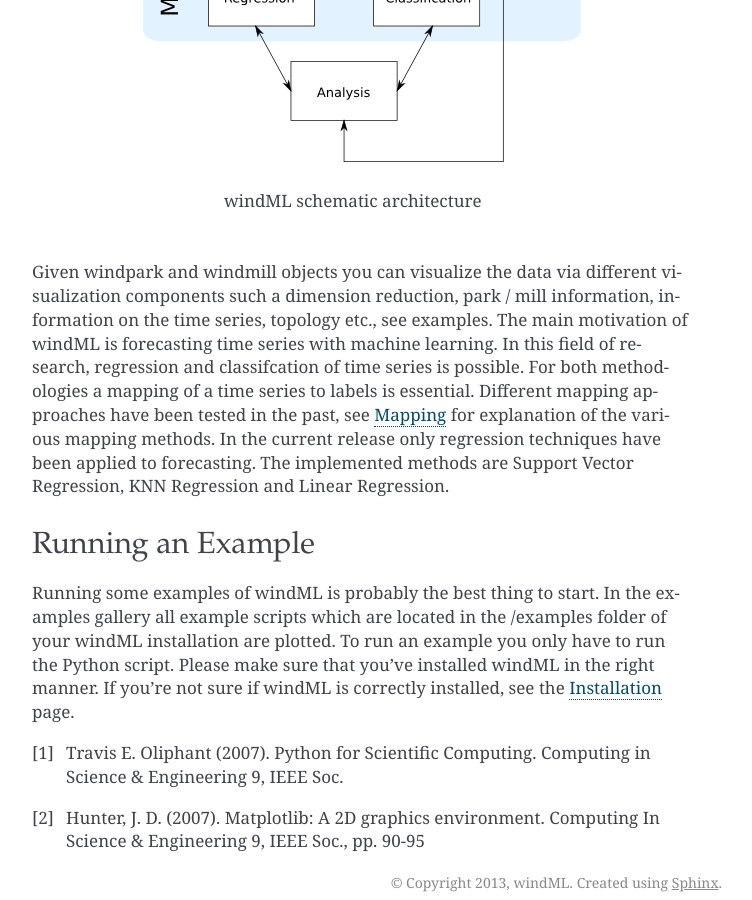
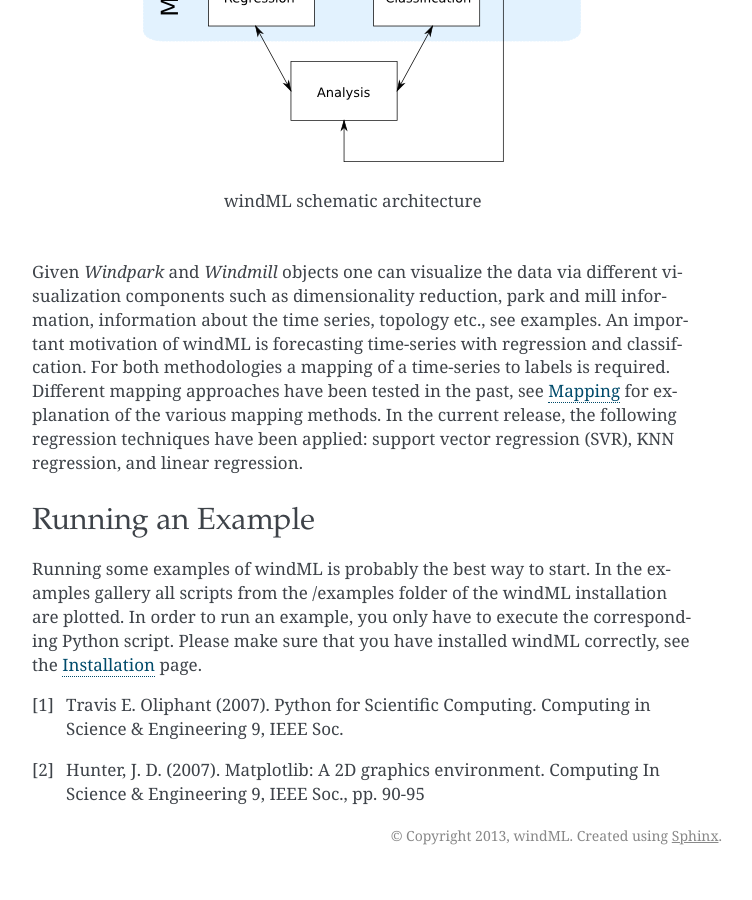
Before and after one commit to cigroup-ol/windml, a Sphinx documentation site: the page built from doc/gettingstarted.rst, in a window 1280 px wide and 900 px high, scrolled down 1416 px. Shown: the whole window, without its empty margins (388-1140 px from the left). Built offline with Sphinx 7.4.7, drawn with Linux system fonts in a browser that asks for light colours; formulas are drawn with MathJax 3; after the commit the page ends 2291 px from its top, so only the background shows below that; some of the changed text lies outside the part shown.

Commit message:
getting started

```diff
--- a/doc/gettingstarted.rst
+++ b/doc/gettingstarted.rst
@@ -31,8 +31,9 @@
 Architecture
 ------------
 Below, an illustration of the windML architecture is presented.
-At the top, one can see the available data sources of wind data time-series open to the public on the internet.
-The DataSource classes implemented in windML download the data from data mirrors, parse the data into an windML-specific format and cache the data locally. The windML-specific format is defined by the Windpark and Windmill classes. See :ref:`windpark` and :ref:`windmill` documentation for the windML-specific model. The Windparks and Windmills are selected by ID and a certain radius. See :ref:`datasets` page for the documentation of the datasets and methods to fetch time series.
+At the top, one can see exemplary available data sources of wind data time-series open to the public on the internet.
+The DataSource classes implemented in windML download the data from data mirrors, parse the data into an windML-specific data format and keep the data in
+a local cache. The windML-specific format is defined by the *Windpark* and *Windmill* classes. See :ref:`windpark` and :ref:`windmill` documentation for the windML-specific model. The wind parks and wind mills are selected by specifying ID and radius. See :ref:`datasets` page for the documentation of the data sets and methods to fetch time-series.
 
 .. figure:: _static/schema.png
    :alt: architecture
@@ -40,14 +41,23 @@
 
    windML schematic architecture
 
-Given windpark and windmill objects you can visualize the data via different visualization components such a dimension reduction, park / mill information, information on the time series, topology etc., see :ref:`examples`. The main motivation of windML is forecasting time series with machine learning. In this field of research, regression and classifcation of time series is possible. For both methodologies a mapping of a time series to labels is essential. Different mapping approaches have been tested in the past, see :ref:`mapping` for explanation of the various mapping methods. In the current release only regression techniques have been applied to forecasting. The implemented methods are Support Vector Regression, KNN Regression and Linear Regression.
+Given *Windpark* and *Windmill* objects one can visualize the data via
+different visualization components such as dimensionality reduction,
+park and mill information, information about the time series, topology
+etc., see :ref:`examples`. An important motivation of windML is forecasting
+time-series with regression and classifcation. For both methodologies a
+mapping of a time-series to labels is required.
+Different mapping
+approaches have been tested in the past, see :ref:`mapping` for
+explanation of the various mapping methods. In the current release,
+the following regression techniques have been applied: support vector regression (SVR), KNN regression, and linear regression.
 
 .. _runningexample:
 
 Running an Example
 ------------------
 
-Running some examples of windML is probably the best thing to start. In the :ref:`examples` gallery all example scripts which are located in the /examples folder of your windML installation are plotted. To run an example you only have to run the Python script. Please make sure that you've installed windML in the right manner. If you're not sure if windML is correctly installed, see the :ref:`installation` page.
+Running some examples of windML is probably the best way to start. In the :ref:`examples` gallery all scripts from the /examples folder of the windML installation are plotted. In order to run an example, you only have to execute the corresponding Python script. Please make sure that you have installed windML correctly, see the :ref:`installation` page.
 
 .. [1] Travis E. Oliphant (2007).  Python for Scientific Computing. Computing in Science & Engineering 9, IEEE Soc.
 .. [2] Hunter, J.  D. (2007). Matplotlib: A 2D graphics environment. Computing In Science & Engineering 9, IEEE Soc., pp. 90-95
```
